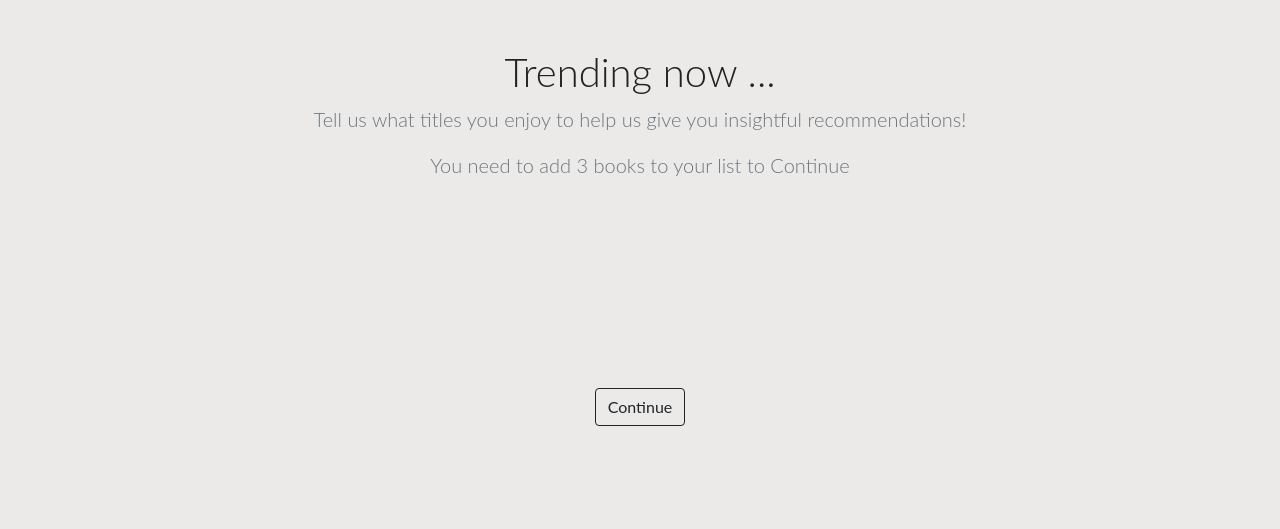
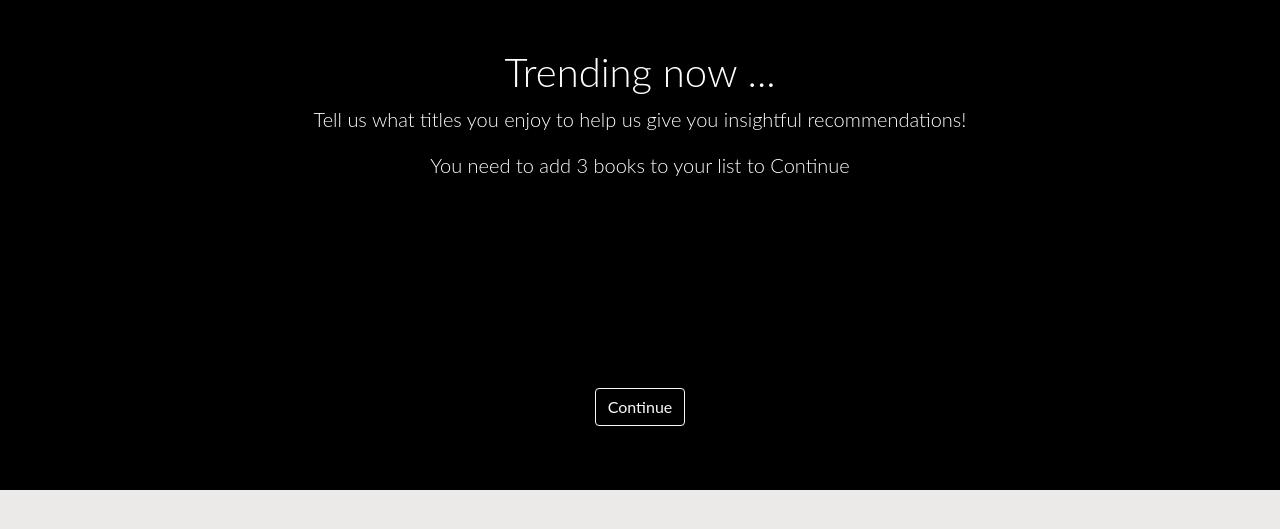
Before and after one commit to rahafv/The-Ordinaries, a Django app: template bookclub/templates/initial_book_list.html in a window 1280 px wide. Shown: the top 529 px of the page. Run offline with Django 3.2, Linux system fonts and the light colour scheme; the template is opened without the code that fills it, so the values that code supplies are empty; some libraries are stand-ins or nearby versions.

Commit message:
edit genres template

```diff
--- a/bookclub/templates/initial_book_list.html
+++ b/bookclub/templates/initial_book_list.html
@@ -3,50 +3,56 @@
 | Trending Now
 {% endblock %}
 {% block body %}
-{% include 'partials/messages.html' %}
+
+<div style="background-color:black; ">
 
     <div class="container">
 
         <div class="row py-md-5">
             <div class="col mx-auto">
-      <h1 class="fw-light center" style="text-align: center;">Trending now ...</h1>
-         <p class="lead text-muted text-center"> Tell us what titles you enjoy to help us give you insightful recommendations!</p>
-         <p class="lead text-muted text-center"> You need to add 3 books to your list to Continue</p>
+                <h1 class="fw-light center  text-white" style="text-align: center;">Trending now ...</h1>
+                    <p class="lead text-white text-center"> Tell us what titles you enjoy to help us give you insightful recommendations!</p>
+                    <p class="lead text-white text-center"> You need to add 3 books to your list to Continue</p>
             </div>
         </div>
+
         <div class="row py-md-5">
             {% if genres %}
-    <p class="lead text-center"> <b>Selected genres: </b>
+            <p class="lead text-center text-white"> <b>Selected genres: </b>
             {% for genre in genres %}
                 {{genre}}
             {% endfor %}
             </p>
             {% endif %}
+
             {% if my_books.count == 0 %}
-        <div class=" text-center">
-            <p class="lead text-muted text-center">Try different genres</p>
-            <a href={% url "initial_genres" %} class="btn " role="button" >back</a>
+
+            <div class=" text-center text-white" style="height: 100vh">
+                <p class="lead text-white text-center">Try different genres</p>
+                <a href={% url "initial_genres" %} class="btn btn-outline-light" role="button" >Back</a>
             </div>
 
             {% else %}
-
             {% for book in my_books %}
                 <div class="col-sm-6 col-md-3">
                     {% include 'partials/book_card.html' with book=book %}
-                <a href={% url "add_book_to_list" book_id=book.id %} class="btn btn-outline-dark bi bi-plus-lg" style="margin-left:6em"  role="button" > Add </a>
+                    <a href={% url "add_book_to_list" book_id=book.id %} class="btn btn-outline-light bi bi-plus-lg" style="margin-left:6em"  role="button" > Add </a>
                 </div>
             {% endfor %}
-        {% endif %}
         </div>
+
         <div class="row py-lg-5">
             <div class="col-lg-6 col-md-8 mx-auto text-center">
                 {%if list_length < 3 %}
-            <a href={% url 'home' %} class="btn btn-outline-dark mb-3 disabled" role="button" aria-disabled="true">Continue</a>
+                    <a href={% url 'home' %} class="btn  btn-outline-light mb-3 disabled" role="button" aria-disabled="true">Continue</a>
                 {% else %}
-            <a href={% url 'home' %} class="btn btn-outline-dark mb-3 " role="button" >Continue</a>
+                    <a href={% url 'home' %} class="btn  btn-outline-light mb-3 " role="button" >Continue</a>
                 {% endif %}
             </div>
         </div>
+        {% endif %}
+
+
     </div>
-
+</div>
 {% endblock %}
--- a/bookclub/views.py
+++ b/bookclub/views.py
@@ -888,10 +888,7 @@ def initial_book_list(request):
         for genre in genres:
             my_books = my_books.filter(genre__contains=genre)
 
-        sorted_books = my_books.order_by('-average_rating','-readers_count')[:8]
-
-    else:
-        sorted_books = my_books.order_by('-average_rating','-readers_count')[:8]
+    sorted_books = my_books.order_by('-average_rating','-readers_count')[:8]
 
     list_length = len(current_user.books.all())
     return render(request, 'initial_book_list.html', {'my_books':sorted_books , 'user':current_user , 'list_length':list_length, 'genres':genres})
```
Also changed, not shown: bookclub/templates/initial_genres.html (+9 -5 lines). Lines whose indentation alone changed are shown as unchanged.
